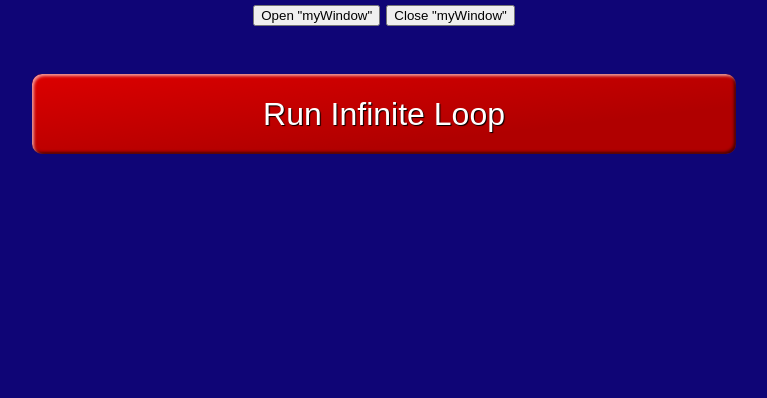
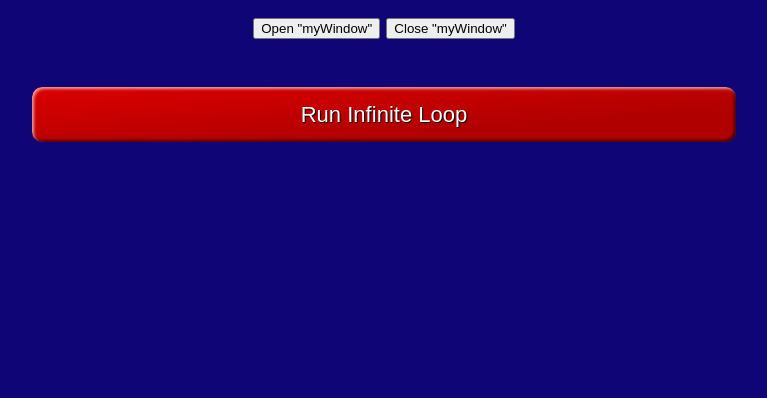
Before and after one commit to Hacking-NASSA-with-HTML/keep-alive-server, a plain HTML site: page index.html in a window 1280 px wide. Shown: the part 402-800 px from the top of the page, without its empty margins (256-1023 px from the left). Drawn offline with Linux system fonts and the light colour scheme.

Commit message:
feat: add advanced styling

```diff
--- a/assets/style.css
+++ b/assets/style.css
@@ -17,7 +17,7 @@
     line-height: 2.5;
     margin: 6vh 0;
     padding: 0 20px;
-    font-size: 2rem;
+    font-size: calc(13px + (25 - 13) * ((100vw - 300px) / (1600 - 300)));
     text-align: center;
     color: #fff;
     text-shadow: 1px 1px 1px #000;
```
